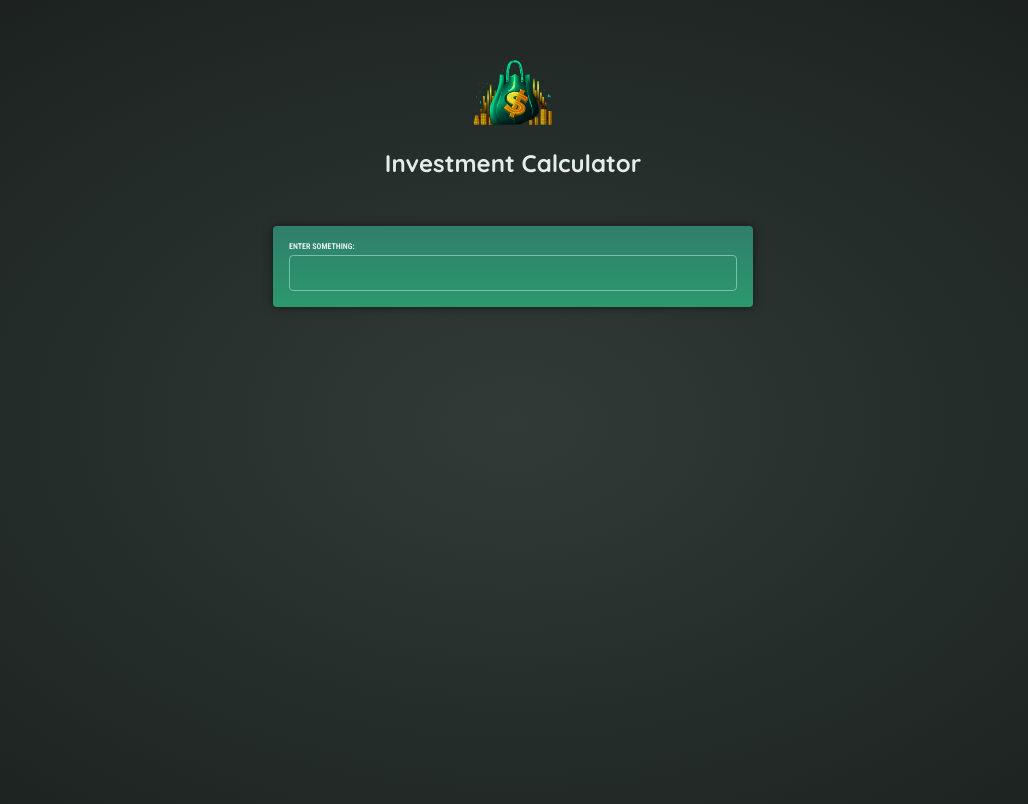
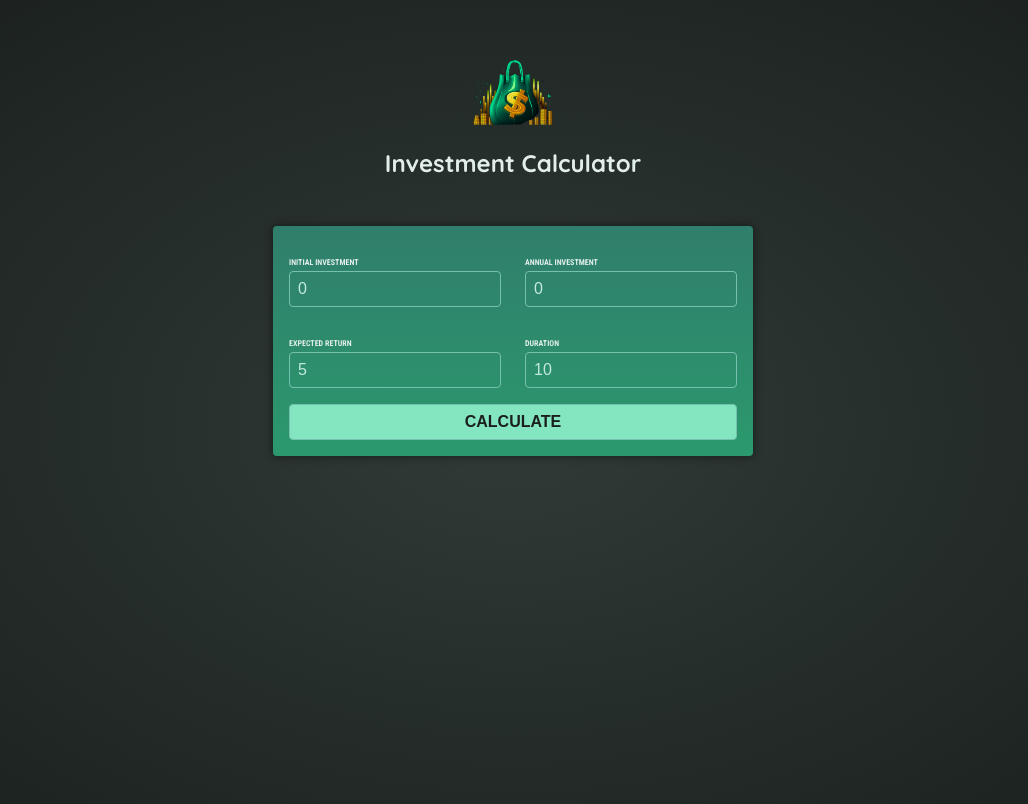
Before and after one commit to racealvo/InvestmentCalculator, an Angular app: page / in a window 1280 px wide. Shown: the top 804 px of the page, without its empty margins (127-1155 px from the left). Built offline with nearby package versions, Linux system fonts and the light colour scheme.

Commit message:
calculate annual returns based upon input parameters.

```diff
--- a/src/app/app.component.html
+++ b/src/app/app.component.html
@@ -1,3 +1,3 @@
 <app-header/>
 
-<app-user-input/>
+<app-user-input (calculateResults)="onCalculateInvestmentResults($event)"/>
--- a/src/app/app.component.ts
+++ b/src/app/app.component.ts
@@ -1,6 +1,7 @@
-import { Component } from '@angular/core';
+import { Component, Input } from '@angular/core';
 import { HeaderComponent } from './header/header.component';
 import { UserInputComponent } from "./user-input/user-input.component";
+import { InvestmentData } from './investment-data.model';
 
 @Component({
   selector: 'app-root',
@@ -8,4 +9,29 @@ import { UserInputComponent } from "./user-input/user-input.component";
   templateUrl: './app.component.html',
   imports: [HeaderComponent, UserInputComponent],
 })
-export class AppComponent {}
+export class AppComponent {
+  onCalculateInvestmentResults(data: InvestmentData) {
+    const { initialInvestment, expectedReturn, duration, annualInvestment } = data;
+    const annualData = [];
+    let investmentValue = initialInvestment;
+
+    for (let i = 0; i < duration; i++) {
+      const year = i + 1;
+      const interestEarnedInYear = investmentValue * (expectedReturn / 100);
+      investmentValue += interestEarnedInYear + annualInvestment;
+      const totalInterest =
+        investmentValue - annualInvestment * year - initialInvestment;
+      annualData.push({
+        year: year,
+        interest: interestEarnedInYear,
+        valueEndOfYear: investmentValue,
+        annualInvestment: annualInvestment,
+        totalInterest: totalInterest,
+        totalAmountInvested: initialInvestment + annualInvestment * year,
+      });
+    }
+
+    return annualData;
+  }
+
+}
--- a/src/app/user-input/user-input.component.html
+++ b/src/app/user-input/user-input.component.html
@@ -1,4 +1,23 @@
 <form (ngSubmit)="onSubmit()">
-  <label for="userInput">Enter something:</label>
-  <input id="userInput" [(ngModel)]="userInput" name="userInput" />
+  <div class="input-group">
+    <p>
+      <label for="initial-investment">Initial Investment</label>
+      <input id="initial-investment" type="number" [(ngModel)]=initialInvestment name="initial-investment" required>
+    </p>
+    <p>
+      <label for="annual-investment">Annual Investment</label>
+      <input id="annual-investment" type="number" [(ngModel)]="annualInvestment" name="annualInvestment" required>
+    </p>
+  </div>
+  <div class="input-group">
+    <p>
+      <label for="expected-return">Expected Return</label>
+      <input id="expected-return" type="number" [(ngModel)]="expectedReturn" name="expectedReturn" required>
+    </p>
+    <p>
+      <label for="duration">Duration</label>
+      <input id="duration" type="number" [(ngModel)]="duration" name="duration" required>
+    </p>
+  </div>
+  <button>Calculate</button>
 </form>
--- a/src/app/user-input/user-input.component.ts
+++ b/src/app/user-input/user-input.component.ts
@@ -1,5 +1,7 @@
-import { Component } from '@angular/core';
+import { Component, output } from '@angular/core';
 import { FormsModule } from '@angular/forms';
+
+import { InvestmentData } from '../investment-data.model';
 
 @Component({
   selector: 'app-user-input',
@@ -9,18 +11,21 @@ import { FormsModule } from '@angular/forms';
   styleUrl: './user-input.component.css'
 })
 export class UserInputComponent {
-  userInput: string = '';
-  userInputs: string[] = [];
-
-  // addUserInput() {
-  //   if (this.userInput.trim()) {
-  //     this.userInputs.push(this.userInput);
-  //     this.userInput = '';
-  //   }
-  // }
+  initialInvestment = '0';
+  expectedReturn = '5';
+  annualInvestment = '0';
+  duration = '10';
+  calculateResults = output<InvestmentData>();
 
   onSubmit() {
-    console.log(this.userInput);
-    this.userInput = '';
+    console.log('Submit button clicked');
+
+    let data: InvestmentData = {
+      initialInvestment: parseInt(this.initialInvestment),
+      expectedReturn: parseInt(this.expectedReturn),
+      annualInvestment: parseInt(this.annualInvestment),
+      duration: parseInt(this.duration)};
+
+    this.calculateResults.emit( data);
   }
 }
```
Also changed, not shown: src/app/investment-data.model.ts (added, +7 -0 lines).
